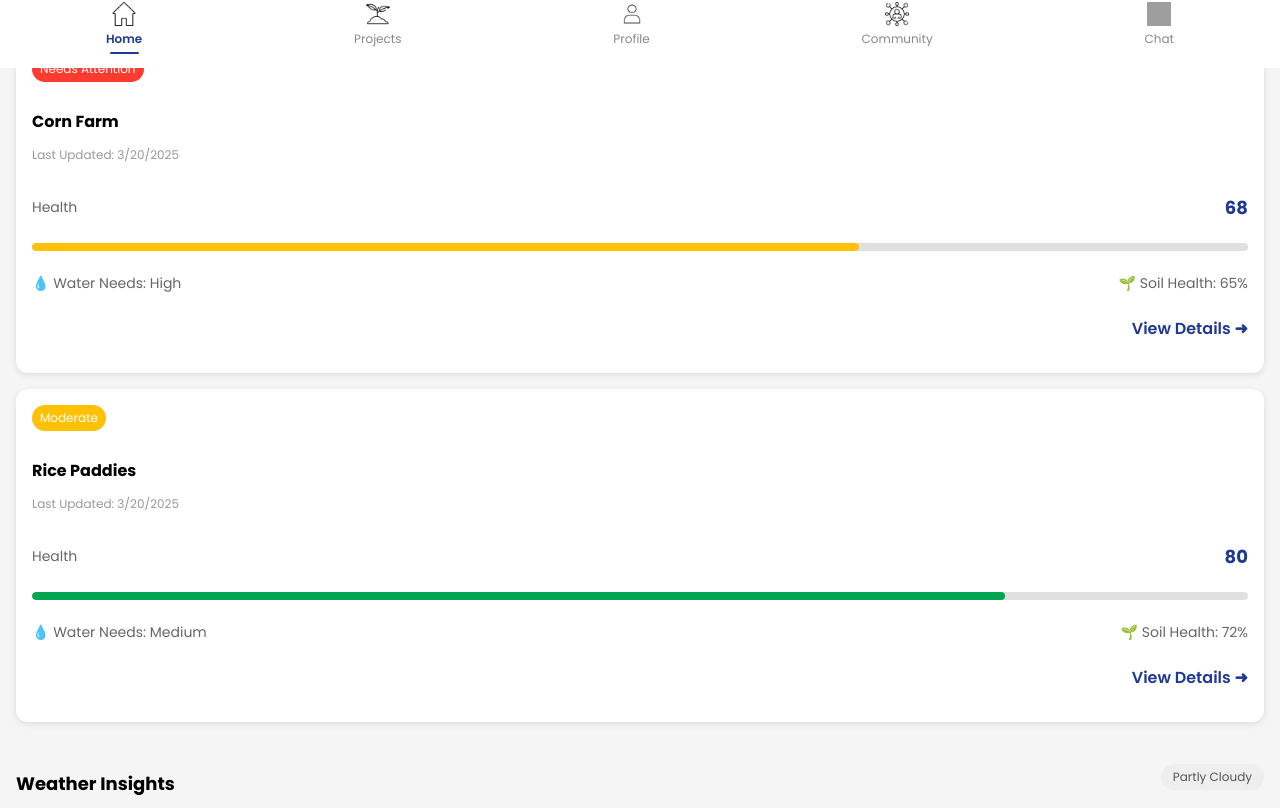
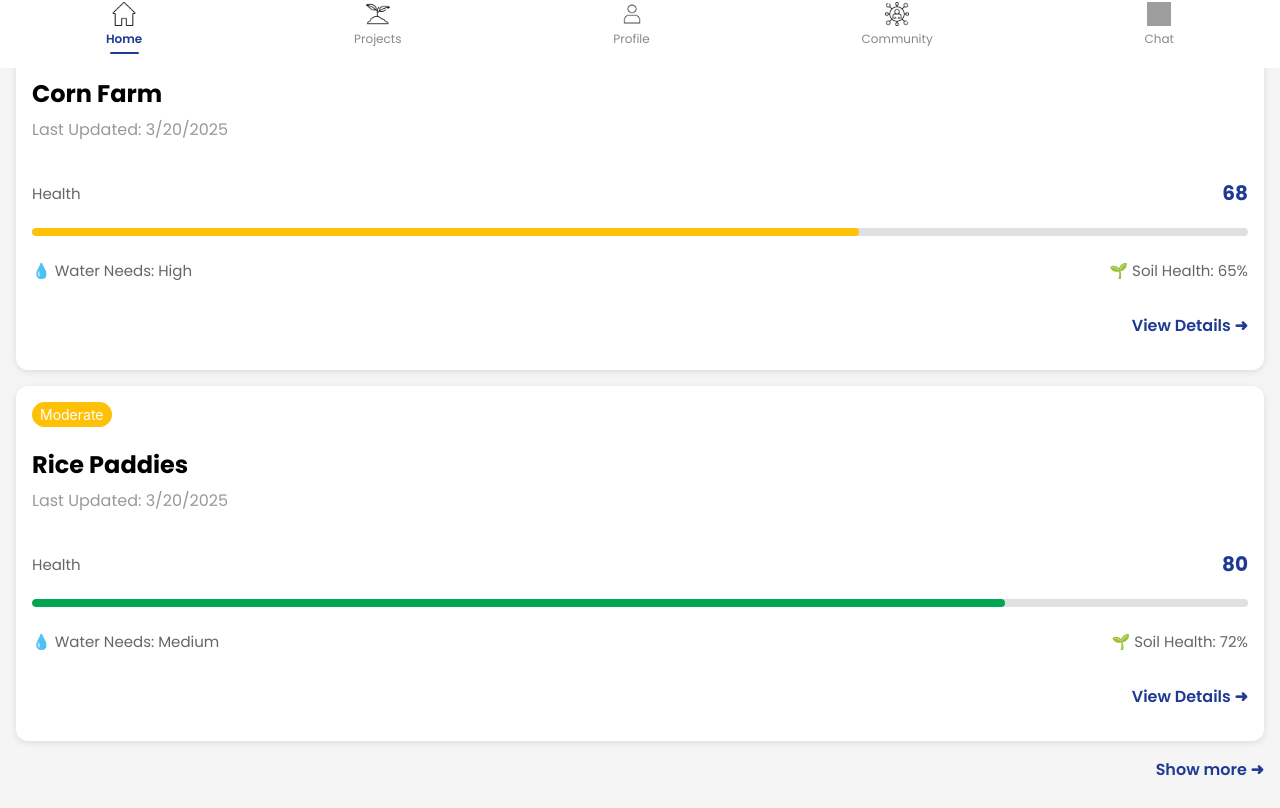
Before and after one commit to bromscandium/BioGrow, a React (Create React App) app in the folder farmer_frontend/: page /home in a window 1280 px wide. Shown: the part 732-1540 px from the top of the page. Built offline with nearby package versions, Linux system fonts and the light colour scheme; grey boxes are pictures that could not be loaded.

Commit message:
updated UI, started to make project page

```diff
--- /dev/null
+++ b/farmer_frontend/src/components/ProjectCard.tsx
@@ -0,0 +1,85 @@
+import React from "react";
+import {Link} from "react-router-dom";
+
+interface ProjectProps {
+    id: number;
+    name: string;
+    status: string;
+    waterNeeds: string;
+    soilHealth: number;
+    overall: string;
+    lastUpdated: number;
+    getStatusColor: (status: string) => string;
+    getBarColor: (value: string) => string;
+}
+
+const ProjectCard: React.FC<ProjectProps> = ({
+                                                 id,
+                                                 name,
+                                                 status,
+                                                 waterNeeds,
+                                                 soilHealth,
+                                                 overall,
+                                                 lastUpdated,
+                                                 getStatusColor,
+                                                 getBarColor
+                                             }) => {
+    return (
+        <Link to={`/projects/${id}`} style={{textDecoration: 'none', color: 'inherit'}}>
+            <div style={card}>
+                <div style={badgeRow}>
+                    <span style={{...statusBadge, backgroundColor: getStatusColor(status)}}>{status}</span>
+                </div>
+                <h5 style={cardTitle}>{name}</h5>
+                <p style={date}>Last Updated: {new Date(lastUpdated).toLocaleDateString()}</p>
+                <div style={healthRow}>
+                    <p style={sub}>Health</p>
+                    <p style={numberOverall}>{overall}</p>
+                </div>
+                <div style={barContainer}>
+                    <div style={{...bar, width: `${overall}%`, backgroundColor: getBarColor(overall)}}/>
+                </div>
+                <div style={statsRow}>
+                    <p style={sub}>💧 Water Needs: {waterNeeds}</p>
+                    <p style={sub}>🌱 Soil Health: {soilHealth}%</p>
+                </div>
+                <p style={viewButton}>View Details ➜</p>
+            </div>
+        </Link>
+    );
+};
+
+export default ProjectCard;
+
+
+const card = {
+    backgroundColor: '#fff',
+    padding: '16px',
+    borderRadius: '12px',
+    boxShadow: '0 2px 6px rgba(0, 0, 0, 0.1)',
+    marginBottom: '16px',
+};
+const badgeRow = {display: 'flex', justifyContent: 'flex-start', marginBottom: '-20px'};
+const statusBadge = {fontSize: '14px', color: '#fff', padding: '4px 8px', borderRadius: '9999px'};
+const cardTitle = {fontSize: '24px', fontWeight: 700, marginBottom: '-10px', fontFamily: 'Poppins, sans-serif'};
+const date = {fontSize: '16px', color: '#999', fontFamily: 'Poppins, sans-serif'};
+const healthRow = {display: 'flex', justifyContent: 'space-between', alignItems: 'center'};
+const numberOverall = {fontSize: '20px', color: '#1F3A93', fontWeight: 700, fontFamily: 'Poppins, sans-serif'};
+const barContainer = {
+    width: '100%',
+    height: '8px',
+    backgroundColor: '#E0E0E0',
+    borderRadius: '4px',
+    overflow: 'hidden',
+    marginBottom: '8px'
+};
+const bar = {height: '100%', borderRadius: '4px', transition: 'all 0.3s ease'};
+const statsRow = {display: 'flex', justifyContent: 'space-between', alignItems: 'center', marginTop: '8px'};
+const sub = {fontSize: '15px', color: '#666', fontFamily: 'Poppins, sans-serif'};
+const viewButton = {
+    color: '#1F3A93',
+    fontWeight: 600,
+    textAlign: 'right' as const,
+    cursor: 'pointer',
+    fontFamily: 'Poppins, sans-serif',
+};
--- a/farmer_frontend/src/pages/AI.tsx
+++ b/farmer_frontend/src/pages/AI.tsx
@@ -6,9 +6,10 @@ const AI = () => {
     const [input, setInput] = useState("");
     const [bottomOffset, setBottomOffset] = useState(64);
     const [messages, setMessages] = useState([
-        { text: "Hello!", sender: "You" },
-        { text: "Hi there!", sender: "Other User" }
+        {text: "Hello!", sender: "You", time: "10:00"},
+        {text: "Hi there!", sender: "Bot", time: "10:01"}
     ]);
+    const chatAreaRef = React.useRef<HTMLDivElement | null>(null);
 
     useEffect(() => {
         const initialHeight = window.innerHeight;
@@ -27,23 +28,33 @@ const AI = () => {
         return () => window.removeEventListener("resize", handleResize);
     }, []);
 
+    const getCurrentTime = () => {
+        const now = new Date();
+        return now.toLocaleTimeString([], {hour: "2-digit", minute: "2-digit"});
+    };
+
     const handleSend = () => {
         if (input.trim() === "") return;
         console.log("Send message:", input);
-        setMessages([...messages, { text: input, sender: "You" }]);
+        setMessages([...messages, {text: input, sender: "You", time: getCurrentTime()}]);
         setInput("");
     };
-
 
     const handleVoice = () => {
         console.log("Voice input triggered");
     };
 
+    const handleClick = () => {
+        window.scrollTo({
+            top: document.documentElement.scrollHeight,
+            behavior: "smooth",
+        });
+    };
+
     return (
         <div style={styles.container}>
             <Header/>
-            <div style={styles.chatArea}></div>
-            <div style={styles.chatArea}>
+            <div style={styles.chatArea} ref={chatAreaRef}>
                 {messages.map((message, index) => (
                     <div
                         key={index}
@@ -53,7 +64,10 @@ const AI = () => {
                         }}
                     >
                         <div style={styles.messageText}>{message.text}</div>
-                        <div style={styles.messageSender}>{message.sender}</div>
+                        <div style={styles.messageFooter}>
+                            <span style={styles.messageTime}>{message.time}</span>
+                            <span style={styles.messageSender}>{message.sender}</span>
+                        </div>
                     </div>
                 ))}
             </div>
@@ -68,6 +82,7 @@ const AI = () => {
                     value={input}
                     onChange={(e) => setInput(e.target.value)}
                     placeholder="Type your message..."
+                    onClick={handleClick}
                 />
                 <button style={styles.voiceBtn} onClick={handleVoice}>
                     🎤
@@ -108,8 +123,8 @@ const styles: { [key: string]: React.CSSProperties } = {
         gap: "8px",
         zIndex: 15,
         transition: "bottom 0.3s ease-in-out",
+        marginBottom: "24px",
     },
-
     input: {
         flex: 1,
         padding: "12px 16px",
@@ -146,24 +161,32 @@ const styles: { [key: string]: React.CSSProperties } = {
         boxShadow: "0px 2px 5px rgba(0, 0, 0, 0.1)",
     },
     messageText: {
-        fontSize: "14px",
+        fontSize: "16px",
         color: "#333",
         lineHeight: "1.4",
     },
+    messageFooter: {
+        display: "flex",
+        justifyContent: "space-between",
+        marginTop: "4px",
+    },
+    messageTime: {
+        fontSize: "12px",
+        color: "#aaa",
+    },
     messageSender: {
         fontSize: "12px",
-        color: "#888",
-        textAlign: "right",
-        marginTop: "4px",
+        color: "#aaa",
     },
     userMessage: {
         backgroundColor: "#fff",
         color: "#fff",
         alignSelf: "flex-end",
+        marginLeft: 'auto'
     },
     otherMessage: {
         backgroundColor: "#f0f0f0",
-        color: "#fff",
+        color: "#333",
         alignSelf: "flex-start",
     },
 };
--- a/farmer_frontend/src/pages/AllProjects.tsx
+++ b/farmer_frontend/src/pages/AllProjects.tsx
@@ -1,13 +1,106 @@
 import React from "react";
+import ProjectCard from "../components/ProjectCard";
+import BottomNav from "../components/BottomNav";
 import Header from "../components/Header";
-import BottomNav from "../components/BottomNav";
 
-const AllProjects = () => (
-    <div>
-        <Header/>
-        <h1>All Projects</h1>
-        <BottomNav/>
-    </div>
-);
+const AllProjects: React.FC = () => {
+    const Projects = [
+        {
+            id: 1,
+            name: "Wheat Field",
+            status: "Good",
+            waterNeeds: "Medium",
+            soilHealth: 80,
+            overall: "92",
+            lastUpdated: Date.now()
+        },
+        {
+            id: 2,
+            name: "Corn Farm",
+            status: "Needs Attention",
+            waterNeeds: "High",
+            soilHealth: 65,
+            overall: "68",
+            lastUpdated: Date.now()
+        },
+        {
+            id: 3,
+            name: "Rice Paddies",
+            status: "Moderate",
+            waterNeeds: "Medium",
+            soilHealth: 72,
+            overall: "80",
+            lastUpdated: Date.now()
+        },
+        {
+            id: 4,
+            name: "Wheat Paddies",
+            status: "Moderate",
+            waterNeeds: "High",
+            soilHealth: 40,
+            overall: "88",
+            lastUpdated: Date.now()
+        },
+    ];
+
+    const getBarColor = (value: string) => {
+        const num = parseInt(value, 10);
+        if (num >= 80) return "#00A651";
+        if (num >= 60) return "#FFC107";
+        return "#FF3B30";
+    };
+
+    const getStatusColor = (status: string) => {
+        switch (status) {
+            case "Good":
+                return "#00A651";
+            case "Moderate":
+                return "#FFC107";
+            case "Needs Attention":
+                return "#FF3B30";
+            default:
+                return "#888";
+        }
+    };
+
+    return (
+        <div style={styles.container}>
+            <Header/>
+            <div style={styles.scrollContainer}>
+                <h2 style={styles.title}>All Projects</h2>
+                {Projects.map(project => (
+                    <ProjectCard
+                        key={project.id}
+                        {...project}
+                        getStatusColor={getStatusColor}
+                        getBarColor={getBarColor}
+                    />
+                ))}
+            </div>
+            <BottomNav/>
+        </div>
+    );
+};
 
 export default AllProjects;
+
+const styles: { [key: string]: React.CSSProperties } = {
+    container: {
+        display: 'flex',
+        flexDirection: 'column',
+        minHeight: '100vh',
+        backgroundColor: '#f5f5f5',
+    },
+    scrollContainer: {
+        padding: '16px',
+        paddingBottom: '96px',
+        flex: 1,
+        overflowY: 'auto',
+    },
+    title: {
+        fontSize: '22px',
+        fontWeight: 700,
+        marginBottom: '16px',
+        fontFamily: 'Poppins, sans-serif',
+    }
+};
--- a/farmer_frontend/src/pages/Home.tsx
+++ b/farmer_frontend/src/pages/Home.tsx
@@ -2,6 +2,7 @@ import React, {useState} from "react";
 import {Link} from 'react-router-dom';
 import Header from "../components/Header";
 import BottomNav from "../components/BottomNav";
+import ProjectCard from "../components/ProjectCard";
 
 const Home: React.FC = () => {
     const [userInfo] = useState({
@@ -37,6 +38,15 @@ const Home: React.FC = () => {
             waterNeeds: "Medium",
             soilHealth: 72,
             overall: "80",
+            lastUpdated: Date.now()
+        },
+        {
+            id: 4,
+            name: "Wheat Paddies",
+            status: "Moderate",
+            waterNeeds: "High",
+            soilHealth: 40,
+            overall: "88",
             lastUpdated: Date.now()
         },
     ];
@@ -110,55 +120,31 @@ const Home: React.FC = () => {
 
                 {/* User Info */}
                 <div style={styles.card}>
-                    <h3 style={styles.name}>{userInfo.name}</h3>
+                    <h3 style={styles.name}>👤{userInfo.name}</h3>
                     <p style={styles.sub}>Rank: {userInfo.rank} • {userInfo.points} pts</p>
-                    <p style={styles.sub}>{userInfo.location}</p>
+                    <p style={styles.sub}>📍{userInfo.location}</p>
                 </div>
 
                 {/* Projects */}
                 <section style={styles.section}>
                     <h4 style={styles.sectionTitle}>Your Projects</h4>
-                    {Projects.map((project) => (
-                        <Link
+                    {Projects.slice(0, 3).map((project) => (
+                        <ProjectCard
                             key={project.id}
-                            to={`/projects/${project.id}`}
-                            style={{textDecoration: 'none', color: 'inherit'}}
-                        >
-                            <div style={styles.card}>
-                                <div style={styles.badgeRow}>
-                <span style={{...styles.statusBadge, backgroundColor: getStatusColor(project.status)}}>
-                    {project.status}
-                                </span>
-                                </div>
-                                <h5 style={styles.cardTitle}>{project.name}</h5>
-                                <p style={styles.date}>Last
-                                    Updated: {new Date(project.lastUpdated).toLocaleDateString()}</p>
-                                <div style={styles.healthRow}>
-                                    <p style={styles.sub}>Health</p>
-                                    <p style={styles.numberOverall}>{project.overall}</p>
-                                </div>
-                                <div style={styles.barContainer}>
-                                    <div style={{
-                                        ...styles.bar,
-                                        width: `${project.overall}%`,
-                                        backgroundColor: getBarColor(project.overall)
-                                    }}/>
-                                </div>
-                                <div style={styles.statsRow}>
-                                    <p style={styles.sub}>💧 Water Needs: {project.waterNeeds}</p>
-                                    <p style={styles.sub}>🌱 Soil Health: {project.soilHealth}%</p>
-                                </div>
-                                <p style={styles.viewButton}>View Details ➜</p>
-                            </div>
-                        </Link>
+                            {...project}
+                            getStatusColor={getStatusColor}
+                            getBarColor={getBarColor}
+                        />
                     ))}
+                    <Link to="/projects" style={{textDecoration: 'none'}}>
+                        <p style={styles.viewButton}>Show more ➜</p>
+                    </Link>
                 </section>
 
                 {/* Weather Section */}
                 <section style={styles.section}>
                     <div style={styles.weatherHeader}>
                         <h4 style={styles.sectionTitle}>Weather Insights</h4>
-                        <span style={styles.badge}>{Weather.humidity}</span>
                     </div>
                     <div style={styles.weatherCard}>
                         <div style={styles.weatherMain}>
@@ -186,7 +172,7 @@ const Home: React.FC = () => {
                 <section style={styles.section}>
                     <h4 style={styles.sectionTitle}>Community Updates</h4>
                     {Community.map(update => (
-                        <div key={update.id} style={styles.card}>
+                        <div key={update.id} style={styles.cardCommunity}>
                             <h5 style={styles.cardTitle}>{update.headline}</h5>
                             <p>{update.summary}</p>
                             <p style={styles.date}>{update.date}</p>
@@ -216,12 +202,12 @@ const styles: { [key: string]: React.CSSProperties } = {
         display: 'flex',
         justifyContent: 'space-between',
         alignItems: 'center',
-        marginBottom: '24px',
+        marginBottom: '20px',
     },
     greeting: {
         fontSize: '14px',
         color: '#666',
-        marginBottom: '4px',
+        marginBottom: '6px',
         fontFamily: 'Poppins, sans-serif',
     },
     username: {
@@ -230,99 +216,50 @@ const styles: { [key: string]: React.CSSProperties } = {
         color: '#000',
         fontFamily: 'Poppins, sans-serif',
     },
-    temp: {
-        fontSize: '16px',
-        color: '#000',
-    },
     card: {
-        backgroundColor: '#fff',
+        display: 'flex',
+        flexDirection: 'row',
+        justifyContent: 'space-between',
+        alignItems: 'center',
         padding: '16px',
         borderRadius: '12px',
-        boxShadow: '0 2px 6px rgba(0, 0, 0, 0.1)',
+        boxShadow: '0 2px 4px rgba(0, 0, 0, 0.05)',
         marginBottom: '16px',
+        backgroundColor: '#fff',
     },
     name: {
-        fontSize: '20px',
+        fontSize: '24px',
         fontWeight: 700,
         color: '#000',
         fontFamily: 'Poppins, sans-serif',
     },
     sub: {
-        fontSize: '14px',
+        marginBottom: '12px',
+        fontSize: '16px',
         color: '#666',
         fontFamily: 'Poppins, sans-serif',
     },
     section: {
-        marginBottom: '24px',
+        marginBottom: '20px',
     },
     sectionTitle: {
-        fontSize: '18px',
-        marginBottom: '12px',
+        fontSize: '22px',
+        marginBottom: '12px', // було 12px
+        marginLeft: '6px',
         fontFamily: 'Poppins, sans-serif',
     },
-    badgeRow: {
-        display: 'flex',
-        justifyContent: 'flex-start',
-        alignItems: 'center',
-        marginBottom: '8px',
-    },
-    statusBadge: {
-        fontSize: '12px',
-        color: '#fff',
-        padding: '4px 8px',
-        borderRadius: '9999px',
-        fontFamily: 'Poppins, sans-serif',
-    },
-    cardTitle: {
-        fontSize: '16px',
-        fontWeight: 700,
-        marginBottom: '4px',
-        fontFamily: 'Poppins, sans-serif',
-    },
-    date: {
-        fontSize: '12px',
-        color: '#999',
-        fontFamily: 'Poppins, sans-serif',
-    },
-    healthRow: {
-        display: 'flex',
-        justifyContent: 'space-between',
-        alignItems: 'center',
-        marginBottom: '4px',
-    },
-    numberOverall: {
-        fontSize: '18px',
-        color: '#1F3A93',
-        fontWeight: 700,
-        fontFamily: 'Poppins, sans-serif',
-    },
-    barContainer: {
-        width: '100%',
-        height: '8px',
-        backgroundColor: '#E0E0E0',
-        borderRadius: '4px',
-        overflow: 'hidden',
-        marginBottom: '8px',
-    },
-    bar: {
-        height: '100%',
-        borderRadius: '4px',
-        transition: 'all 0.3s ease',
-    },
-    statsRow: {
-        display: 'flex',
-        justifyContent: 'space-between',
-        alignItems: 'center',
-        marginTop: '8px',
-    },
+
+    // ProjectCard внутрішні елементи
+
     viewButton: {
-        marginTop: '8px',
+
         color: '#1F3A93',
         fontWeight: 600,
         textAlign: 'right',
         cursor: 'pointer',
         fontFamily: 'Poppins, sans-serif',
     },
+
     // Weather Section
     weatherHeader: {
         display: 'flex',
@@ -330,16 +267,8 @@ const styles: { [key: string]: React.CSSProperties } = {
         alignItems: 'center',
         marginBottom: '8px',
     },
-    badge: {
-        backgroundColor: '#eee',
-        padding: '4px 12px',
-        borderRadius: '9999px',
-        fontSize: '12px',
-        color: '#555',
-        fontFamily: 'Poppins, sans-serif',
-    },
     weatherCard: {
-        padding: '16px',
+        padding: '14px',
         backgroundColor: '#fff',
         borderRadius: '12px',
         display: 'flex',
@@ -385,4 +314,19 @@ const styles: { [key: string]: React.CSSProperties } = {
         color: '#1F3A93',
         fontFamily: 'Poppins, sans-serif',
     },
+    cardTitle: {
+        fontSize: '22px',
+        margin: '0px',
+        marginTop: '12px',
+    },
+    date: {
+        fontSize: '16px', color: '#999', fontFamily: 'Poppins, sans-serif'
+    },
+    cardCommunity: {
+        backgroundColor: '#fff',
+        padding: '14px',
+        borderRadius: '12px',
+        boxShadow: '0 2px 6px rgba(0, 0, 0, 0.1)',
+        marginBottom: '12px',
+    },
 };
--- a/farmer_frontend/src/pages/Login.tsx
+++ b/farmer_frontend/src/pages/Login.tsx
@@ -1,4 +1,5 @@
 import React, { useState } from 'react';
+import Header from "../components/Header";
 
 const Login: React.FC = () => {
     const [email, setEmail] = useState('');
@@ -10,6 +11,7 @@ const Login: React.FC = () => {
 
     return (
         <div style={styles.container}>
+            <Header />
             <div style={styles.card}>
                 <h1 style={styles.title}>Welcome Back</h1>
                 <input
```
Also changed, not shown: farmer_frontend/src/pages/Project.tsx (+9 -7 lines).
